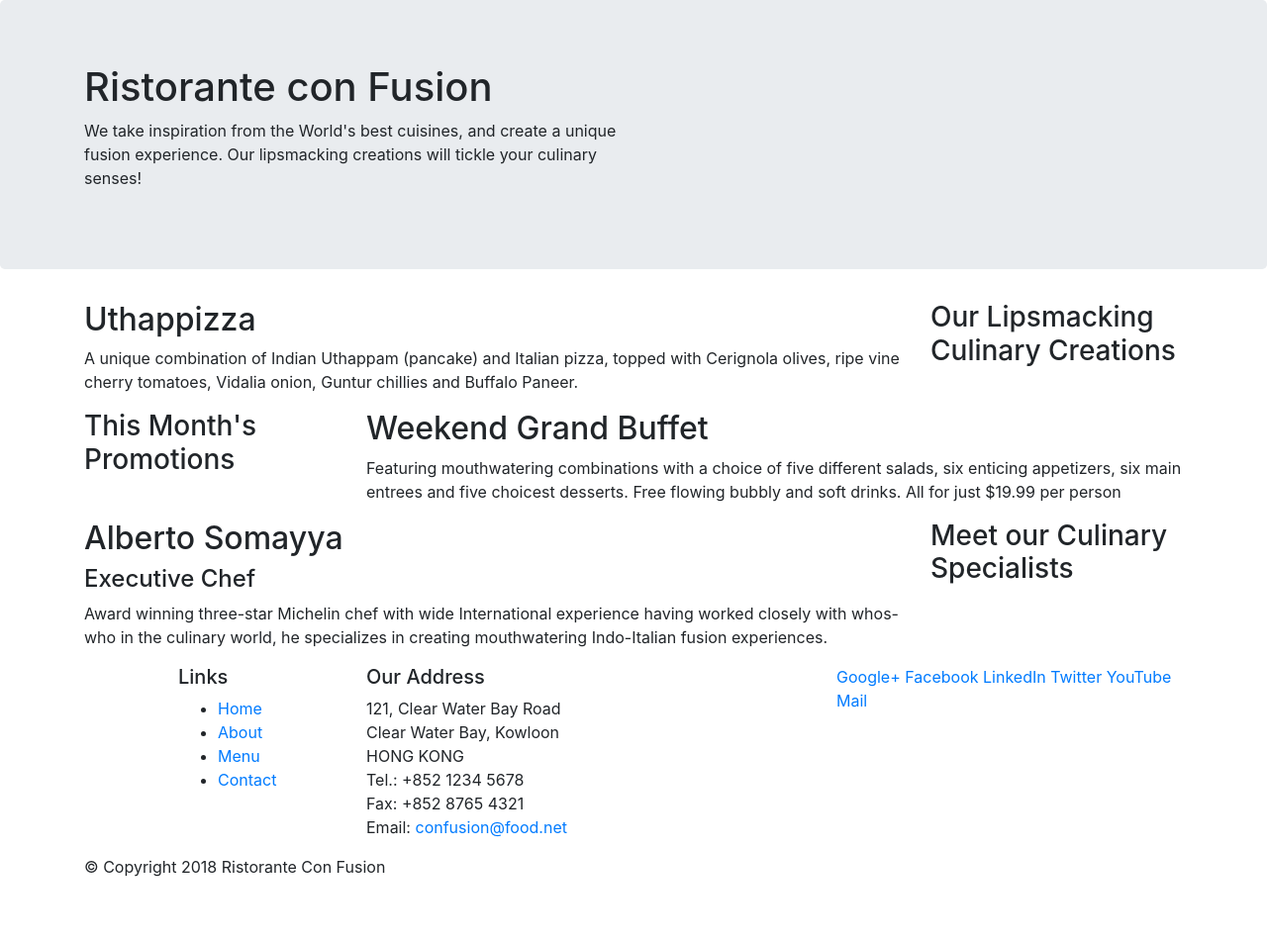
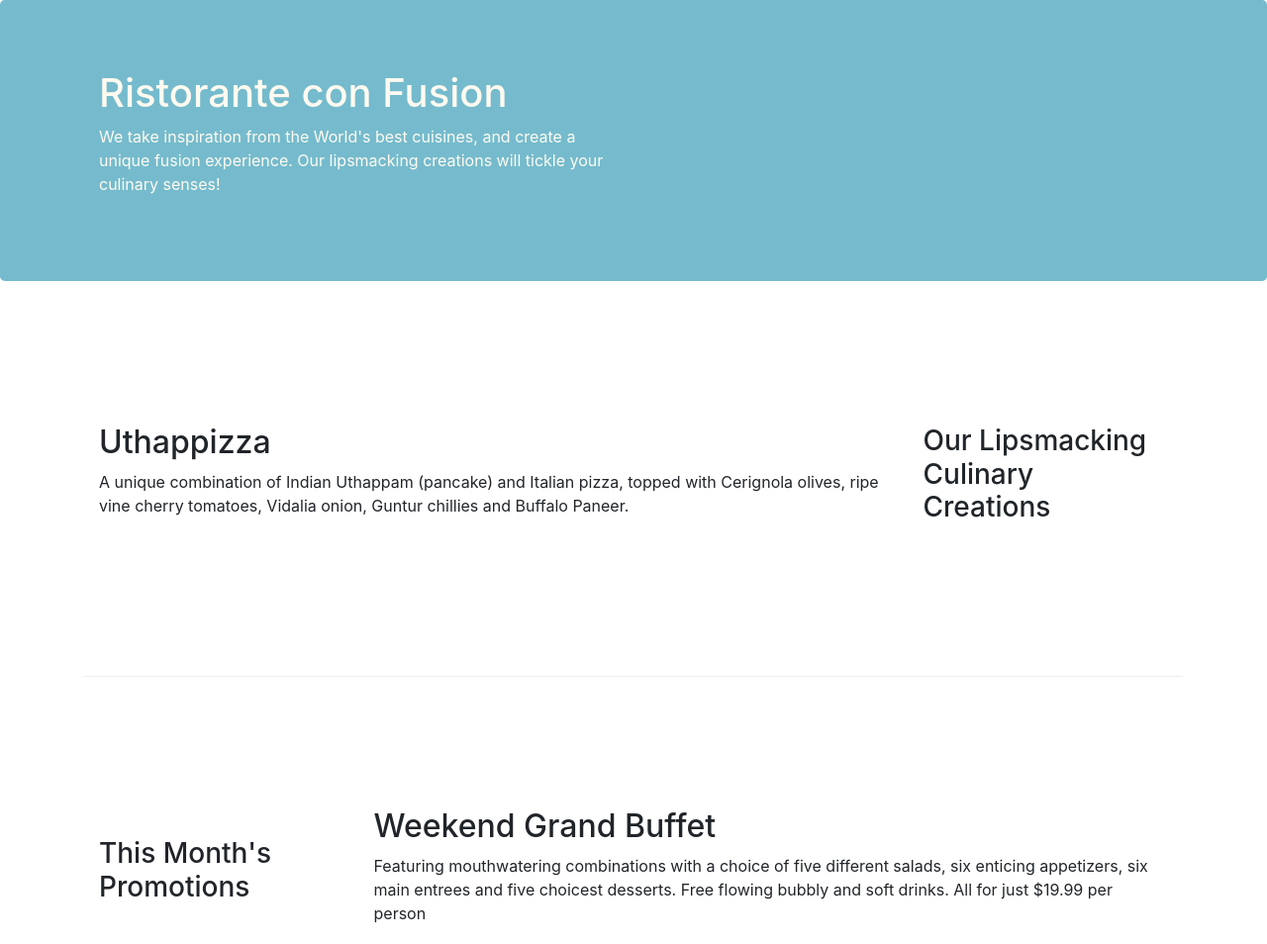
Before and after one commit to AnikHawk/Bootstrap, a website: page index.html in a window 1280 px wide. Shown: the top 954 px of the page at 99% size. Before the commit the page ends 904 px from the top, so only its background shows below. Drawn offline with nearby package versions, Linux system fonts and the light colour scheme.

Commit message:
Bootstrap Grid Part 2

```diff
--- /dev/null
+++ b/css/styles.css
@@ -0,0 +1,30 @@
+.row-header {
+    margin: 0px auto;
+    padding: 0px;
+}
+
+.row-content {
+    margin: 0px auto;
+    padding: 50px 0px 50px 0px;
+    border-bottom: 1px ridge;
+    min-height: 400px;
+}
+
+.footer {
+    background-color: rgb(196, 226, 233);
+    margin: 0px auto;
+    padding: 20px 0px 20px 0px;
+}
+
+.jumbotron {
+    padding: 70px 30px 70px 30px;
+    margin: 0px auto;
+    background: rgb(117, 187, 205);
+    color: floralwhite;
+}
+
+address {
+    font-size: 80%;
+    margin: 0px;
+    color: #0f0f0f;
+}
--- a/index.html
+++ b/index.html
@@ -10,6 +10,7 @@
 
     <!-- Bootstrap CSS -->
     <link rel="stylesheet" href="node_modules/bootstrap/dist/css/bootstrap.min.css">
+    <link rel="stylesheet" href="./css/styles.css">
     <title>Ristorante Con Fusion</title>
 </head>
 
@@ -17,7 +18,7 @@
 
     <header class="jumbotron">
         <div class="container">
-            <div class="row">
+            <div class="row row-header">
                 <div class="col-12 col-sm-6">
                     <h1>Ristorante con Fusion</h1>
                     <p>We take inspiration from the World's best cuisines, and create a unique fusion experience. Our lipsmacking creations will tickle your culinary senses!</p>
@@ -29,7 +30,7 @@
     </header>
 
     <div class="container">
-        <div class="row">
+        <div class="row row-content align-items-center">
             <div class="col-12 col-sm-4 order-sm-last col-md-3">
                 <h3>Our Lipsmacking Culinary Creations</h3>
             </div>
@@ -40,7 +41,7 @@
         </div>
 
 
-        <div class="row">
+        <div class="row row-content align-items-center">
             <div class="col-12 col-sm-4 col-md-3">
                 <h3>This Month's Promotions</h3>
             </div>
@@ -50,7 +51,7 @@
             </div>
         </div>
 
-        <div class="row">
+        <div class="row row-content align-items-center">
             <div class="col-12 col-sm-4 order-sm-last col-md-3">
                 <h3>Meet our Culinary Specialists</h3>
             </div>
@@ -62,12 +63,12 @@
         </div>
     </div>
 
-    <footer>
+    <footer class="footer">
         <div class="container">
             <div class="row">
                 <div class="col-4 offset-1 col-sm-2">
                     <h5>Links</h5>
-                    <ul>
+                    <ul class="list-unstyled">
                         <li><a href="#">Home</a></li>
                         <li><a href="#">About</a></li>
                         <li><a href="#">Menu</a></li>
@@ -85,8 +86,8 @@
 		              Email: <a href="mailto:confusion@food.net">confusion@food.net</a>
 		           </address>
                 </div>
-                <div class="col-12 col-sm-4">
-                    <div>
+                <div class="col-12 col-sm-4 align-self-center ">
+                    <div class="text-center">
                         <a href="http://google.com/+">Google+</a>
                         <a href="http://www.facebook.com/profile.php?id=">Facebook</a>
                         <a href="http://www.linkedin.com/in/">LinkedIn</a>
@@ -96,7 +97,7 @@
                     </div>
                 </div>
             </div>
-            <div class="row">
+            <div class="row justify-content-center">
                 <div class="col-auto">
                     <p>© Copyright 2018 Ristorante Con Fusion</p>
                 </div>
```
